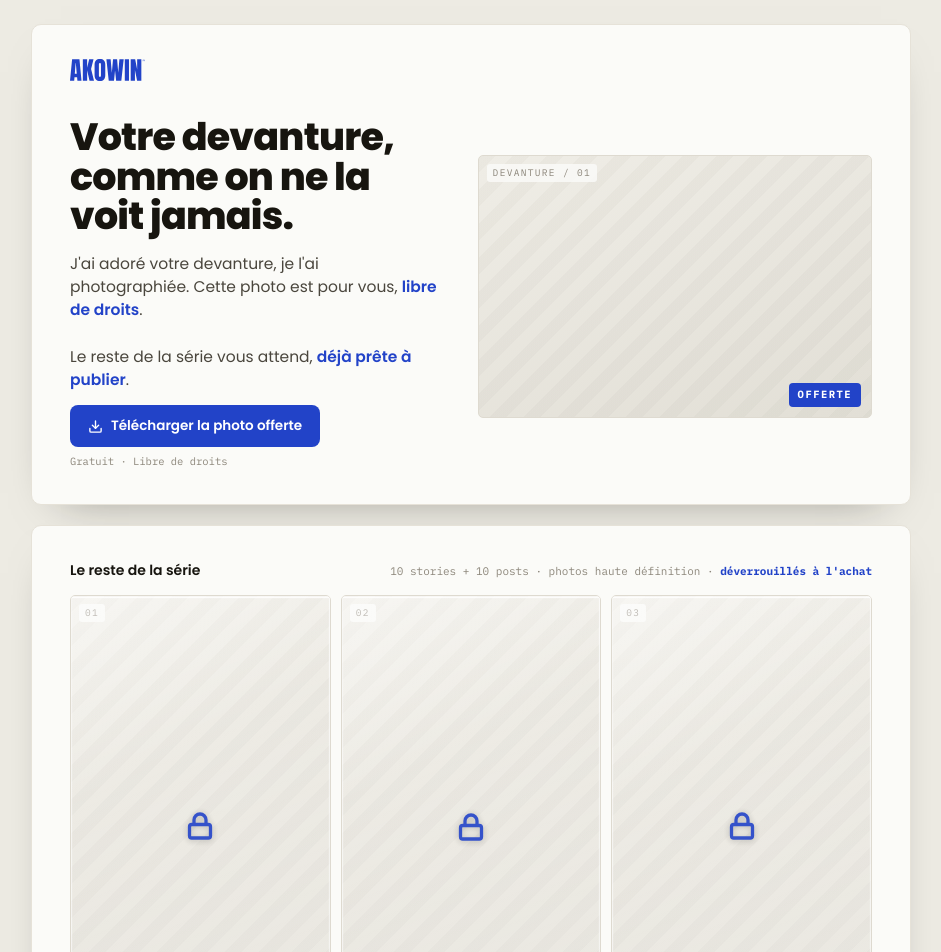
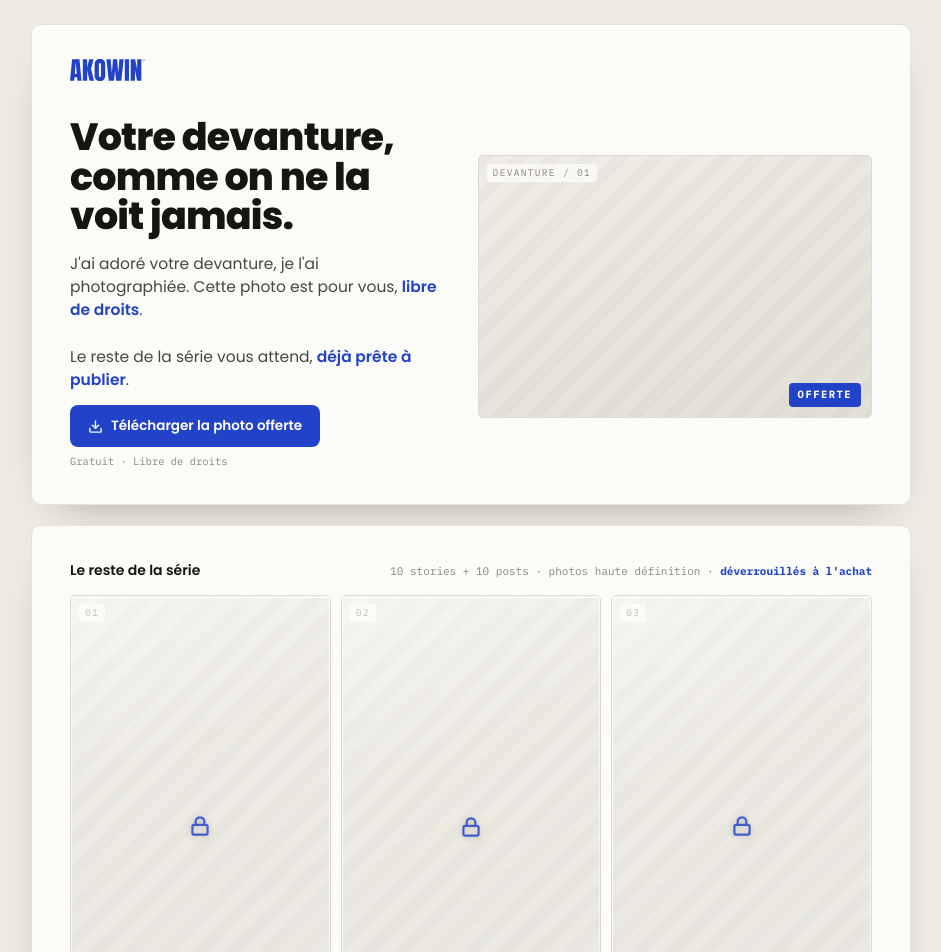
Before and after one commit to callme-keo/storefront-shoot-and-sell-automation, a website: page offer.html in a window 1280 px wide. Shown: the top 952 px of the page, without its empty margins (169-1110 px from the left). Drawn offline with Linux system fonts and the light colour scheme; no server answers.

Commit message:
fix: cadenas moins imposant sur la planche contact

```diff
--- a/offer.html
+++ b/offer.html
@@ -64,7 +64,7 @@
     box-shadow:inset 0 1px 1px rgba(255,255,255,.9), inset 0 -12px 18px -14px rgba(255,255,255,.4);}
   .locked .frame-img{filter:blur(10px) saturate(1.35) brightness(1.08);transform:scale(1.25)}
   .lock{position:absolute;inset:0;display:flex;align-items:center;justify-content:center;z-index:2}
-  .lock svg{width:36px;height:36px;opacity:.9;filter:drop-shadow(0 1px 3px rgba(0,0,0,.25))}
+  .lock svg{width:26px;height:26px;opacity:.85;filter:drop-shadow(0 1px 3px rgba(0,0,0,.25))}
 
   /* bouton téléchargement photo offerte */
   .dl-gift{margin-top:14px}
@@ -257,7 +257,7 @@
 (function(){
   // Contact sheet cadenassé
   var labels = ['01','02','03','04','05','06','07','08','09','10'];
-  var lock = '<div class="frame-img"></div><span class="lock"><svg viewBox="0 0 24 24" fill="none" stroke="#2243C8" stroke-width="2.2"><rect x="5" y="11" width="14" height="9" rx="1.5"/><path d="M8 11V8a4 4 0 0 1 8 0v3"/></svg></span>';
+  var lock = '<div class="frame-img"></div><span class="lock"><svg viewBox="0 0 24 24" fill="none" stroke="#2243C8" stroke-width="2"><rect x="5" y="11" width="14" height="9" rx="1.5"/><path d="M8 11V8a4 4 0 0 1 8 0v3"/></svg></span>';
   var sheet = document.getElementById('sheet');
   sheet.innerHTML = labels.map(function(l){
     return '<div class="frame locked" data-n="'+l+'"><span class="tag">'+l+'</span>'+lock+'</div>';
```
